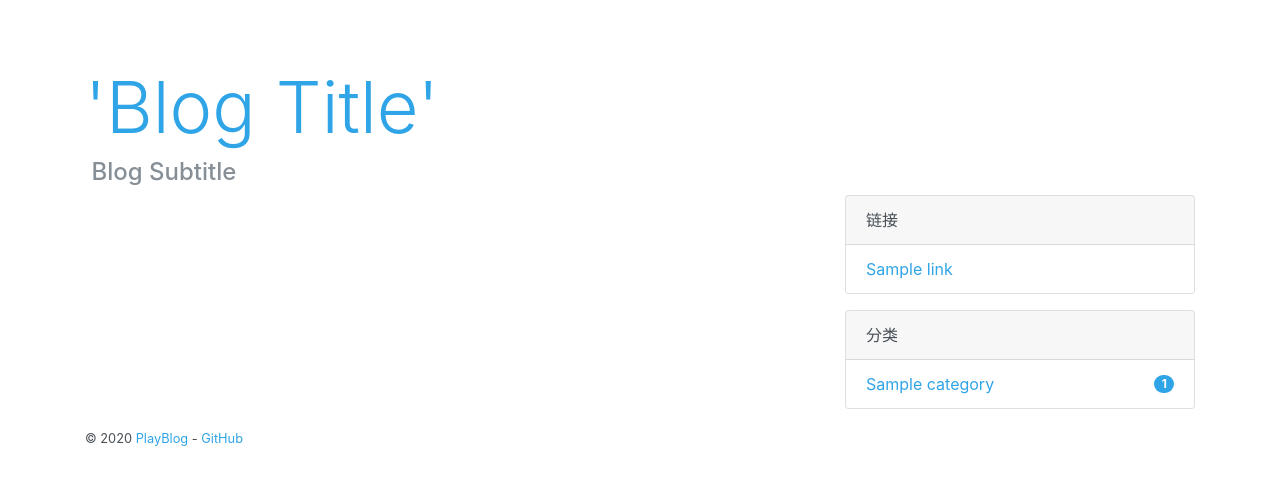
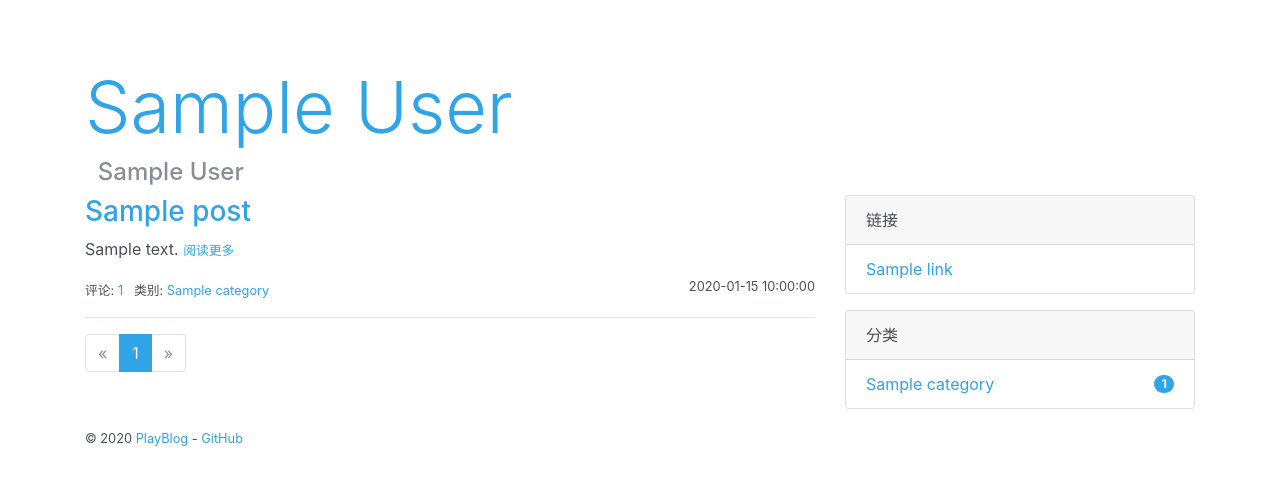
Before and after one commit to zhengxinonly/playblog, a Flask app: page / in a window 1280 px wide. Shown: the part 56-541 px from the top of the page. Run offline with Flask 2, Linux system fonts and the light colour scheme; tables that the repository leaves empty hold one stand-in row (values such as "Sample post"); some libraries are stand-ins or nearby versions.

Commit message:
3.2 分页显示文章

```diff
--- a/blog/blog.py
+++ b/blog/blog.py
@@ -1,4 +1,6 @@
-from flask import Blueprint, render_template
+from flask import Blueprint, render_template, current_app, request
+
+from models import Post
 
 blog_bp = Blueprint('blog', __name__)
 
@@ -10,7 +12,12 @@ def blog():
 
 @blog_bp.route('/')
 def index():
-    return render_template('index.html')
+    page = request.args.get('page', 1, type=int)
+    per_page = current_app.config['PLAYBLOG_POST_PER_PAGE']
+    pagination = Post.query.order_by(Post.timestamp.desc()).paginate(page, per_page=per_page)
+    posts = pagination.items
+    # posts = Post.query.order_by(Post.timestamp.desc()).all()
+    return render_template('index.html', posts=posts, pagination=pagination)
 
 
 @blog_bp.route('/about')
--- /dev/null
+++ b/blog/templates/blog/posts.html
@@ -0,0 +1,21 @@
+{% if posts %}
+    {% for post in posts %}
+        <h3 class="text-primary"><a href="{{ url_for('.show_post', post_id=post.id) }}">{{ post.title }}</a></h3>
+        <p>
+            {{ post.body|striptags|truncate }}
+            <small><a href="{{ url_for('.show_post', post_id=post.id) }}">阅读更多</a></small>
+        </p>
+        <small>
+            评论: <a href="{{ url_for('.show_post', post_id=post.id) }}#comments">{{ post.comments|length }}</a>&nbsp;&nbsp;
+            类别: <a href="{{ url_for('.show_category', category_id=post.category.id) }}">{{ post.category.name }}</a>
+            <span class="float-right">{{ post.timestamp }}</span>
+        </small>
+        {% if not loop.last %}
+            <hr>
+        {% endif %}
+    {% endfor %}
+{% else %}
+    <div class="tip">
+        <h5>暂时没有文章.</h5>
+    </div>
+{% endif %}
--- a/blog/templates/index.html
+++ b/blog/templates/index.html
@@ -2,11 +2,47 @@
 
 {% block content %}
     <div class="page-header">
-        <h1 class="display-3">'Blog Title'</h1>
-        <h4 class="text-muted">&nbspBlog Subtitle</h4>
+        <h1 class="display-3">{{ admin.blog_title|default('Blog Title') }}</h1>
+        <h4 class="text-muted">&nbsp {{ admin.blog_sub_title|default('Blog Subtitle') }}</h4>
     </div>
     <div class="row">
         <div class="col-sm-8">
+            {% include 'blog/posts.html' %}
+            <hr>
+            {% if posts %}
+                <nav aria-label="Page navigation">
+                    <ul class="pagination">
+                        <li class="page-item {% if not pagination.has_prev %}disabled{% endif %}">
+                            <a class="page-link"
+                               href="{{ url_for(request.endpoint, page=pagination.prev_num) if pagination.has_prev else '#' }}">
+                                <span aria-hidden="true">«</span>
+                            </a>
+                        </li>
+                        {%- for page in pagination.iter_pages() %}
+                            {% if page %}
+                                {% if page != pagination.page %}
+                                    <li class="page-item">
+                                        <a class="page-link"
+                                           href="{{ url_for(request.endpoint, page=page) }}">{{ page }}</a>
+                                    </li>
+                                {% else %}
+                                    <li class="page-item active">
+                                        <a class="page-link" href="#">{{ page }} <span class="sr-only">(current)</span></a>
+                                    </li>
+                                {% endif %}
+                            {% else %}
+                                <li class="page-item disabled"><a class="page-link" href="#">...</a></li>
+                            {% endif %}
+                        {%- endfor %}
+                        <li class="page-item next {% if not pagination.has_next %}disabled{% endif %}">
+                            <a class="page-link"
+                               href="{{ url_for(request.endpoint, page=pagination.next_num) if pagination.has_next else '#' }}">
+                                 <span aria-hidden="true">»</span>
+                            </a>
+                        </li>
+                    </ul>
+                </nav>
+            {% endif %}
         </div>
         <div class="col-sm-4 sidebar">
             {% include 'blog/sidebar.html' %}
```
